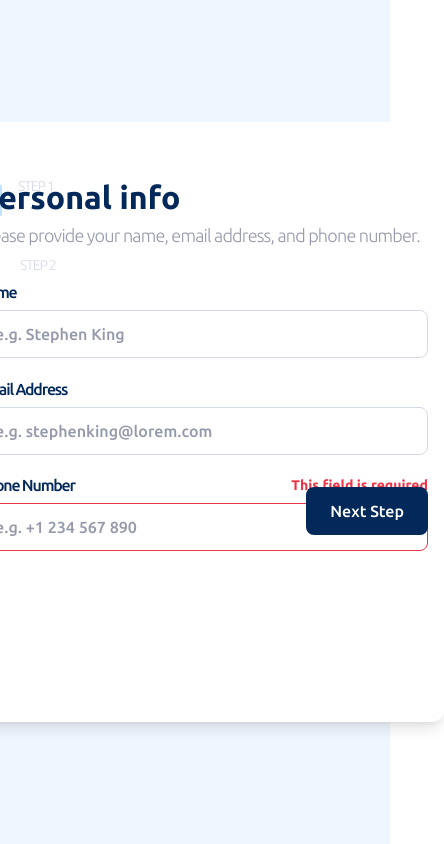
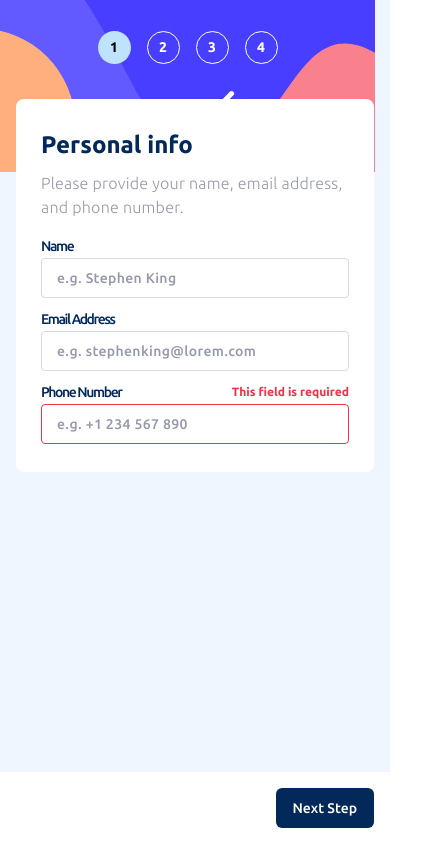
Before and after one commit to devina36/multi-step-form, a React (Vite) app: page / in a window 390 px wide. Shown: the whole page, 444 px wide, since content can reach past the window. Built offline with nearby package versions, Linux system fonts and the light colour scheme.

Commit message:
responsive step one

```diff
--- a/src/App.jsx
+++ b/src/App.jsx
@@ -9,23 +9,15 @@ export const UserContext = createContext();
 function App() {
   const [step, setStep] = useState(1);
   const [plan, setPlan] = useState('Arcade');
-  const [bill, setBill] = useState(false);
   const [state, dispatch] = useReducer(reducer, initialData);
 
   return (
     <UserContext.Provider value={{ state, dispatch }}>
-      <main className=" max-w-[1440px] flex justify-center items-center w-full h-full">
-        <div className=" w-[940px] h-[600px] bg-white rounded-xl shadow-lg">
-          <div className="flex p-4 gap-4">
+      <main className="md:max-w-[1440px] md:flex md:justify-center md:items-center w-full h-full">
+        <div className="md:w-[940px] md:h-[600px] md:bg-white md:rounded-xl md:shadow-lg">
+          <div className="relative md:flex md:p-4 md:gap-4">
             <Sidebar stepItem={stepItem} step={step} setStep={setStep} />
-            <Form
-              step={step}
-              setStep={setStep}
-              plan={plan}
-              setPlan={setPlan}
-              bill={bill}
-              setBill={setBill}
-            />
+            <Form step={step} setStep={setStep} plan={plan} setPlan={setPlan} />
           </div>
         </div>
       </main>
--- a/src/component/InputField.jsx
+++ b/src/component/InputField.jsx
@@ -1,5 +1,4 @@
 import React from 'react';
-import { useEffect } from 'react';
 
 const InputField = ({
   type,
@@ -25,12 +24,12 @@ const InputField = ({
       <div className="flex items-center justify-between">
         <label
           htmlFor={name}
-          className="capitalize tracking-[-0.075em] leading-none font-medium text-marine"
+          className="capitalize tracking-[-0.1em] text-sm md:text-base md:tracking-[-0.075em] leading-none md:leading-none font-medium text-marine"
         >
           {titleName.toLowerCase()}
         </label>
         {error && (
-          <span className=" text-strawberry leading-none text-sm font-bold">
+          <span className=" text-strawberry leading-none md:leading-none text-xs md:text-sm font-bold">
             This field is required
           </span>
         )}
@@ -41,7 +40,7 @@ const InputField = ({
         name={name}
         placeholder={placeholder}
         onChange={onChange}
-        className={`w-full max-w-[450px] h-12 px-4 font-medium border placeholder:text-cool rounded-lg mt-[10px] focus:outline-none focus:border-purplish ${
+        className={`w-full max-w-[450px] h-10 md:h-12 text-sm tracking-wide md:tracking-normal md:text-base px-[15px] md:px-4 font-medium border placeholder:text-cool rounded md:rounded-lg mt-[5px] md:mt-[10px] focus:outline-none focus:border-purplish ${
           error ? 'border-strawberry' : 'border-light-gray'
         }`}
       />
--- a/src/pages/Form/component/Sidebar.jsx
+++ b/src/pages/Form/component/Sidebar.jsx
@@ -1,12 +1,19 @@
 import React from 'react';
-import { SidebarDekstop } from '../../../assets/images';
+import { SidebarDekstop, SidebarMobile } from '../../../assets/images';
 
 const Sidebar = ({ stepItem, step, setStep }) => {
   return (
     <div className="h-full w-fit relative">
-      <img src={SidebarDekstop} className="h-full w-[274px]" />
+      <picture>
+        <source
+          media="(min-width:600px)"
+          srcset={SidebarDekstop}
+          className="h-full w-[274px]"
+        />
+        <img src={SidebarMobile} />
+      </picture>
       <div className="absolute w-full h-full top-0">
-        <div className=" flex flex-col gap-y-[32px] px-[32px] py-[38.5px]">
+        <div className=" flex justify-center items-center md:justify-start md:items-start md:flex-col gap-4 py-[31px] md:gap-y-[32px] md:px-[32px] md:py-[38.5px] ">
           {stepItem.map((item) => {
             return (
               <button
@@ -23,7 +30,7 @@ const Sidebar = ({ stepItem, step, setStep }) => {
                 >
                   {item.value}
                 </span>
-                <span className="text-start">
+                <span className="text-star hidden md:block ">
                   <p className="text-sm text-light-gray leading-snug font-thin tracking-[-0.075em]">
                     STEP {item.value}
                   </p>
--- a/src/pages/Form/index.jsx
+++ b/src/pages/Form/index.jsx
@@ -4,31 +4,34 @@ import { CheckListIcon } from '../../assets/images';
 import InputField from '../../component/InputField';
 import { addOnsService, plans } from './utils/data';
 
-const Form = ({ step, setStep, plan, setPlan, bill, setBill }) => {
+const Form = ({ step, setStep, plan, setPlan }) => {
   const { state, dispatch } = useContext(UserContext);
 
+  const handleChangeFormStepOne = (event, type) => {
+    let data;
+    data = { type: type, name: event.target.value };
+    return dispatch(data);
+  };
+
   return (
-    <div className=" relative mx-auto w-[450px] min-w-[450px] h-auto">
+    <div className="absolute bg-white px-[25px] md:px-0 rounded-lg mx-[16px] top-[99px] md:relative md:top-0 md:mx-auto md:w-[450px] md:min-w-[450px] md:h-auto">
       {step === 1 && (
-        <>
-          <div className="my-[35px]">
-            <h1 className=" text-[32px] text-marine leading-normal font-bold">
+        <div className="mb-[28px]">
+          <div className="mb-[20px] mt-[28px] md:mt-[35px] md:mb-[35px]">
+            <h1 className=" text-2xl md:text-[32px] mb-2 md:mb-0 text-marine leading-normal font-bold">
               Personal info
             </h1>
-            <h3 className="text-cool text-lg font-light tracking-[-0.045em]">
+            <h3 className="text-cool text-base md:text-lg font-light tracking-[0.015em] md:tracking-[-0.045em]">
               Please provide your name, email address, and phone number.
             </h3>
           </div>
-          <div className="flex gap-[22.5px] flex-col">
+          <div className="flex gap-[14px] md:gap-[22.5px] flex-col">
             <InputField
               titleName={'name'}
               name="name"
               type="text"
               error={false}
-              onChange={(e) => {
-                const data = { type: 'changed_name', name: e.target.value };
-                dispatch(data);
-              }}
+              onChange={(e) => handleChangeFormStepOne(e, 'changed_name')}
               placeholder={'e.g. Stephen King'}
             />
             <InputField
@@ -36,10 +39,7 @@ const Form = ({ step, setStep, plan, setPlan, bill, setBill }) => {
               name="email"
               type="email"
               error={false}
-              onChange={(e) => {
-                const data = { type: 'changed_email', email: e.target.value };
-                dispatch(data);
-              }}
+              onChange={(e) => handleChangeFormStepOne(e, 'changed_email')}
               placeholder={'e.g. stephenking@lorem.com'}
             />
             <InputField
@@ -47,14 +47,11 @@ const Form = ({ step, setStep, plan, setPlan, bill, setBill }) => {
               name="phone"
               type="tel"
               error={true}
-              onChange={(e) => {
-                const data = { type: 'changed_phone', phone: e.target.value };
-                dispatch(data);
-              }}
+              onChange={(e) => handleChangeFormStepOne(e, 'changed_phone')}
               placeholder={'e.g. +1 234 567 890'}
             />
           </div>
-        </>
+        </div>
       )}
 
       {step === 2 && (
@@ -85,7 +82,10 @@ const Form = ({ step, setStep, plan, setPlan, bill, setBill }) => {
                     const data = {
                       type: 'changed_plan',
                       plan: item.name,
-                      price: bill ? item.priceYear : item.priceMonthly,
+                      price:
+                        state.bill === 'Yearly'
+                          ? item.priceYear
+                          : item.priceMonthly,
                     };
                     dispatch(data);
                   }}
@@ -99,7 +99,7 @@ const Form = ({ step, setStep, plan, setPlan, bill, setBill }) => {
                   <h4 className="text-marine font-bold tracking-tight">
                     {item.name}
                   </h4>
-                  {bill ? (
+                  {state.bill === 'Yearly' ? (
                     <>
                       <p className="text-cool text-sm">${item.priceYear}/yr</p>
                       <p className="text-marine text-sm font-medium tracking-[-0.075em] mt-1">
@@ -119,7 +119,6 @@ const Form = ({ step, setStep, plan, setPlan, bill, setBill }) => {
                 type="checkbox"
                 checked={state.bill === 'Monthly' ? false : true}
                 onChange={(e) => {
-                  setBill(!bill);
                   const plan = plans.find((d) => d.name === state.plan);
                   const data = {
                     type: 'changed_bill',
@@ -130,7 +129,6 @@ const Form = ({ step, setStep, plan, setPlan, bill, setBill }) => {
                         : plan.priceMonthly,
                   };
                   dispatch(data);
-                  console.log(state);
                 }}
                 className="sr-only peer"
               />
@@ -185,7 +183,6 @@ const Form = ({ step, setStep, plan, setPlan, bill, setBill }) => {
                             check: e.target.checked,
                             addOns: item,
                           });
-                          console.log(state);
                         }}
                       />
                       <div className="absolute text-white transition-opacity opacity-0 pointer-events-none top-2/4 left-2/4 -translate-y-2/4 -translate-x-2/4 peer-checked:opacity-100">
@@ -200,7 +197,7 @@ const Form = ({ step, setStep, plan, setPlan, bill, setBill }) => {
                       </h4>
                       <p className="text-cool text-sm">{item.desc}</p>
                     </div>
-                    {bill ? (
+                    {state.bill === 'Yearly' ? (
                       <p className="text-purplish text-sm font-medium leading-none pt-[5px]">
                         +${item.priceYear}/yr
                       </p>
@@ -255,7 +252,7 @@ const Form = ({ step, setStep, plan, setPlan, bill, setBill }) => {
                       <h5 className="text-cool text-sm tracking-[-0.015em]">
                         {item.name}
                       </h5>
-                      {bill ? (
+                      {state.bill === 'Yearly' ? (
                         <p className="text-marine text-sm font-medium ">
                           +${item.priceYear}/yr
                         </p>
@@ -288,23 +285,27 @@ const Form = ({ step, setStep, plan, setPlan, bill, setBill }) => {
         </>
       )}
 
-      <div className="absolute w-full flex justify-between items-center right-0 mb-4 bottom-0">
+      <div
+        className={`bg-white md:bg-transparent p-4 md:p-0 fixed md:absolute w-full flex items-center right-0 md:mb-4 bottom-0 ${
+          step !== 1 ? 'justify-between' : 'justify-end'
+        }`}
+      >
         {step !== 1 && (
           <button
-            className="text-cool text-base hover:text-marine font-medium py-3 transition-all ease-in-out delay-150 duration-300"
+            className="text-cool text-sm md:text-base hover:text-marine font-medium py-[10px] md:py-3 transition-all ease-in-out delay-150 duration-300"
             onClick={() => setStep(step - 1)}
           >
             Go Back
           </button>
         )}
         {step !== 4 && (
-          <div className="absolute right-0 bottom-0">
+          <div className="md:absolute md:right-0 md:bottom-0 ">
             <button
-              className="relative bg-marine group text-white py-3 px-6 text-base font-medium rounded-lg"
+              className="relative bg-marine group text-white py-[10px] md:py-3 px-[17px] md:px-6 text-sm md:text-base font-medium rounded-md md:rounded-lg"
               onClick={() => setStep(step + 1)}
             >
               Next Step
-              <span className=" absolute top-0 left-0 w-full h-full rounded-lg group-hover:bg-alabaster/10" />
+              <span className=" absolute top-0 left-0 w-full h-full rounded-md md:rounded-lg group-hover:bg-alabaster/10" />
             </button>
           </div>
         )}
```
